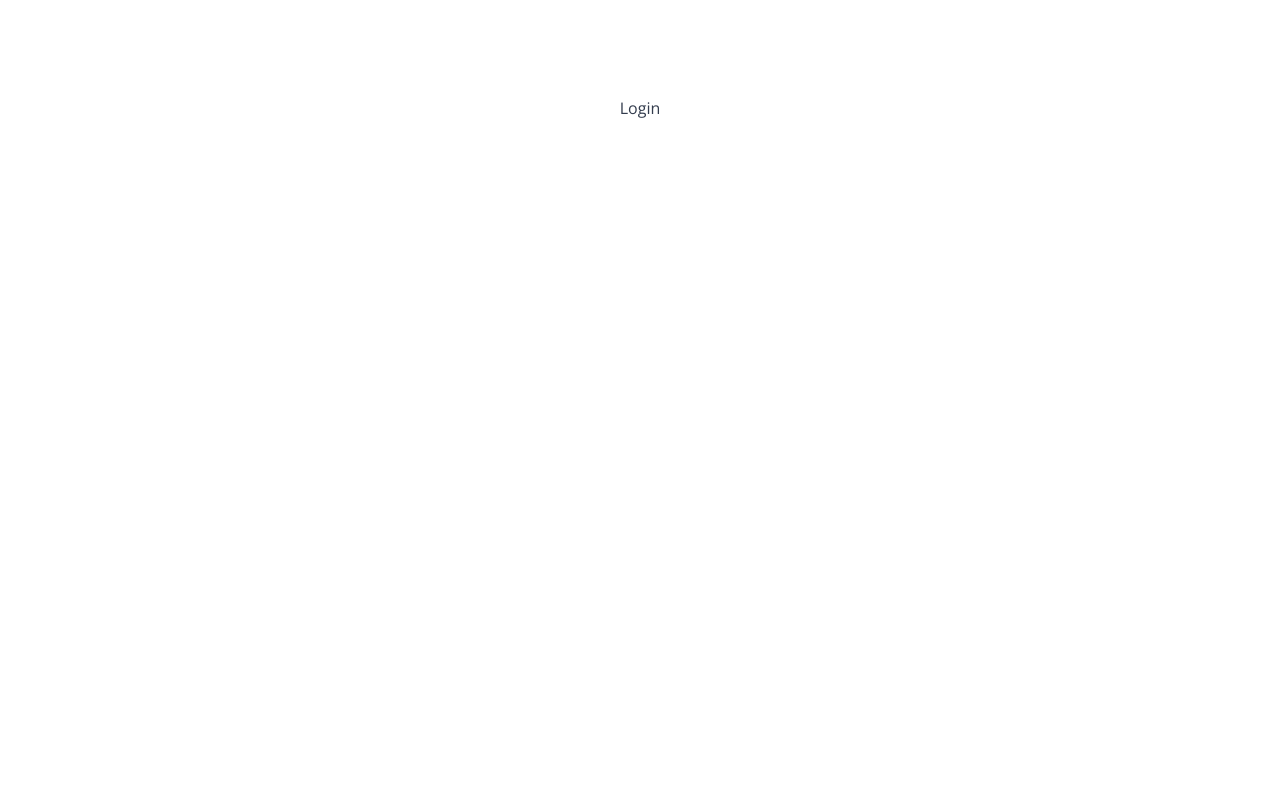
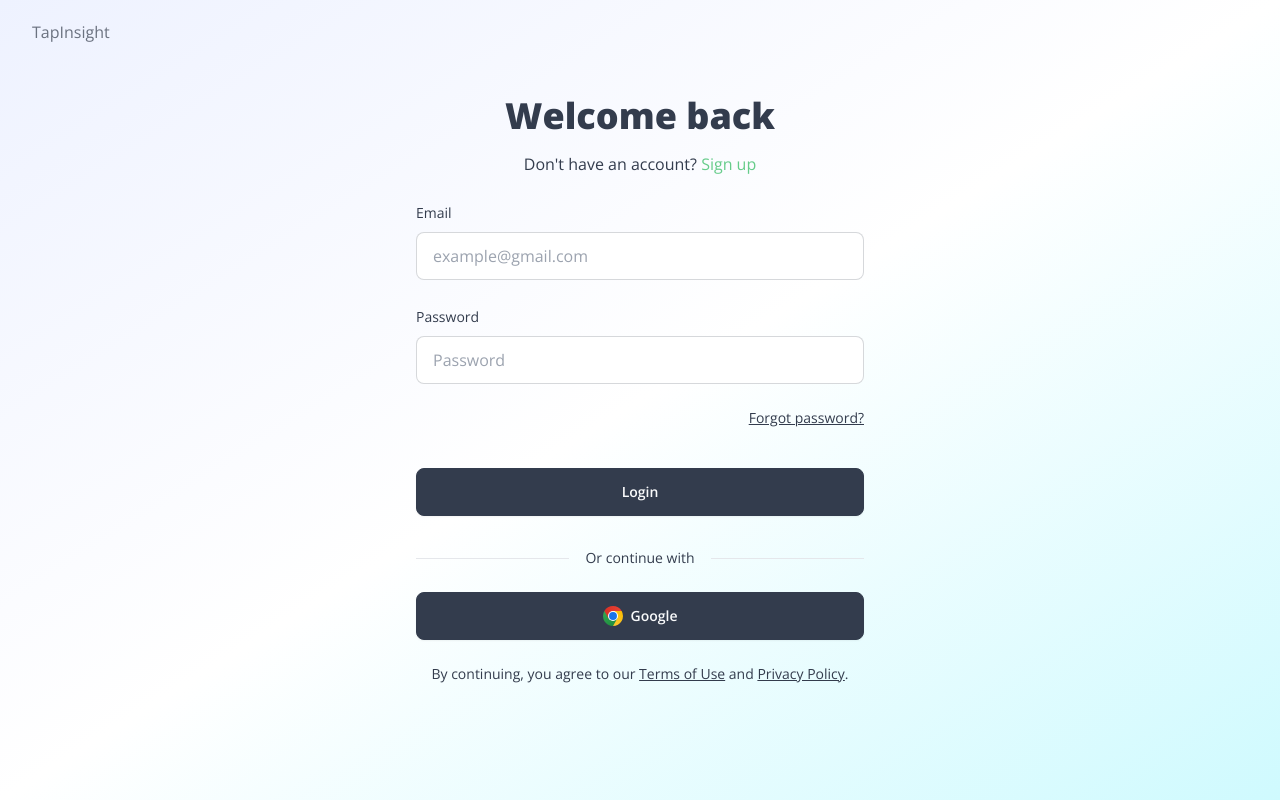
Before and after one commit to cladams7905/next-taplo-app, a Next.js app: page /auth/login in a window 1280 px wide. Built offline with nearby package versions, Linux system fonts and the light colour scheme; no server answers.

Commit message:
Add login page design

```diff
--- a/app/auth/components/RegisterForm.tsx
+++ b/app/auth/components/RegisterForm.tsx
@@ -17,7 +17,10 @@ import {
 import { Input } from "@/components/shared/input";
 import { toast } from "@/components/shared/use-toast";
 import { Button } from "@/components/shared/button";
-import { signInWithEmailAndPassword, signUpWithEmailAndPassword } from "../actions";
+import {
+  signInWithEmailAndPassword,
+  signUpWithEmailAndPassword,
+} from "../actions";
 import { useTransition } from "react";
 
 const FormSchema = z
@@ -52,18 +55,15 @@ export default function RegisterForm() {
   });
 
   async function onSubmit(data: z.infer<typeof FormSchema>) {
-
     startTransition(async () => {
       const result = await signUpWithEmailAndPassword(data);
-			const {error} = JSON.parse(result);
+      const { error } = JSON.parse(result);
 
       if (error?.message) {
         toast({
           description: (
             <pre className="mt-2 w-[340px] rounded-md bg-slate-950 p-4">
-							<code className="text-red-400">
-								{'Error: ' + error.message}
-							</code>
+              <code className="text-red-400">{"Error: " + error.message}</code>
             </pre>
           ),
         });
@@ -76,7 +76,7 @@ export default function RegisterForm() {
                   Successfully registered!
                   <div className="text-white">
                     Please check {data.email}
-										<br/>
+                    <br />
                     to confirm your registration.
                   </div>
                 </code>
@@ -153,12 +153,12 @@ export default function RegisterForm() {
             </FormItem>
           )}
         />
-				<div onClick={form.handleSubmit(onSubmit)} className="w-full btn btn-neutral" style={{ marginTop: '2.5rem' }}>
-					{isPending ? (
-						<LoadingDots />
-					) : (
-						'Register'
-					)}
+        <div
+          onClick={form.handleSubmit(onSubmit)}
+          className="w-full btn btn-neutral"
+          style={{ marginTop: "2.5rem" }}
+        >
+          {isPending ? <LoadingDots /> : "Sign up"}
         </div>
       </form>
     </Form>
--- a/app/auth/components/SignInForm.tsx
+++ b/app/auth/components/SignInForm.tsx
@@ -18,12 +18,12 @@ import LoadingDots from "@/components/shared/LoadingDots";
 
 const FormSchema = z.object({
   email: z.string().email(),
-	password: z.string().min(1, {
+  password: z.string().min(8, {
     message: "Password is required.",
   }),
 });
 
-export default function SignInForm({closeSignInModal} : {closeSignInModal: () => void})  {
+export default function SignInForm() {
   const [isPending, startTransition] = useTransition();
 
   const form = useForm<z.infer<typeof FormSchema>>({
@@ -37,22 +37,18 @@ export default function SignInForm({closeSignInModal} : {closeSignInModal: () =>
   function onSubmit(data: z.infer<typeof FormSchema>) {
     startTransition(async () => {
       const result = await signInWithEmailAndPassword(data);
-			const {error} = JSON.parse(result);
+      const { error } = JSON.parse(result);
 
       if (error?.message) {
         toast({
           description: (
             <pre className="mt-2 w-[340px] rounded-md bg-slate-950 p-4">
-							<code className="text-red-400">
-								{'Error: ' + error.message}
-							</code>
+              <code className="text-red-400">{"Error: " + error.message}</code>
             </pre>
           ),
         });
-			} else {
-				closeSignInModal();
       }
-		})
+    });
   }
 
   return (
@@ -69,10 +65,11 @@ export default function SignInForm({closeSignInModal} : {closeSignInModal: () =>
             <FormItem>
               <FormLabel>Email</FormLabel>
               <FormControl>
-								<Input
+                <input
                   placeholder="example@gmail.com"
                   {...field}
                   type="email"
+                  className="input input-bordered flex items-center gap-2 w-full"
                   onChange={field.onChange}
                 />
               </FormControl>
@@ -87,10 +84,11 @@ export default function SignInForm({closeSignInModal} : {closeSignInModal: () =>
             <FormItem>
               <FormLabel>Password</FormLabel>
               <FormControl>
-								<Input
-									placeholder="password"
+                <input
+                  placeholder="Password"
                   {...field}
                   type="password"
+                  className="input input-bordered flex items-center gap-2 w-full"
                   onChange={field.onChange}
                 />
               </FormControl>
@@ -98,13 +96,14 @@ export default function SignInForm({closeSignInModal} : {closeSignInModal: () =>
             </FormItem>
           )}
         />
-				<Button type="submit" className="w-full text-white bg-secondary border-secondary hover:bg-secondary-foreground hover:border-secondary-foreground" style={{ marginTop: '2.5rem' }}>
-					{isPending ? (
-						<LoadingDots color="#FFFFFF" />
-					) : (
-						'Sign In'
-					)}
-				</Button>
+        <p className="link text-sm text-right">Forgot password?</p>
+        <div
+          onClick={form.handleSubmit(onSubmit)}
+          className="w-full btn btn-neutral"
+          style={{ marginTop: "2.5rem" }}
+        >
+          {isPending ? <LoadingDots /> : "Login"}
+        </div>
       </form>
     </Form>
   );
--- a/app/auth/login/page.tsx
+++ b/app/auth/login/page.tsx
@@ -1,11 +1,36 @@
+"use client";
 
+import SignInForm from "../components/SignInForm";
+import OAuthForm from "../components/OAuthForm";
+import Link from "next/link";
 
 export default function Login() {
-    return (
-        <main className="flex min-h-screen w-full flex-col items-center justify-between p-24">
-            <div className="flex flex-row flex-wrap font-sans lg:mb-32 md:mb-16 sm:mb-12 lg:gap-12 md:gap-8 sm:gap-4 items-center justify-center w-full">
-            <p>Login</p>
-            </div>
-        </main>
-    );
+  return (
+    <main className="bg-gradient-to-br from-indigo-50 via-white to-cyan-100">
+      <div className="navbar fixed lg:px-6 font-sans text-gray-500 ">
+        <div className="navbar-start">
+          {/* <Logo/> */}
+          <div className="ml-2">TapInsight</div>
+        </div>
+      </div>
+      <div className="flex min-h-screen w-full flex-col items-center justify-between p-24 font-sans">
+        <div className="flex flex-col items-center justify-center w-full max-w-md">
+          <p className="font-bold text-4xl mb-4">Welcome back</p>
+          <p className="">
+            Don&apos;t have an account?{" "}
+            <Link href={"/auth/signup"}>
+              <span className="link link-primary link-hover">Sign up</span>
+            </Link>
+          </p>
+          <SignInForm />
+          <OAuthForm />
+          <p className="mt-6 text-sm">
+            By continuing, you agree to our{" "}
+            <span className="link">Terms of Use</span> and{" "}
+            <span className="link">Privacy Policy</span>.
+          </p>
+        </div>
+      </div>
+    </main>
+  );
 }
--- a/app/auth/signup/page.tsx
+++ b/app/auth/signup/page.tsx
@@ -1,10 +1,11 @@
+import Link from "next/link";
 import OAuthForm from "../components/OAuthForm";
 import RegisterForm from "../components/RegisterForm";
 
 export default function Signup() {
   return (
-    <main>
-      <div className="navbar fixed lg:px-6 font-sans text-gray-500">
+    <main className="bg-gradient-to-br from-indigo-50 via-white to-cyan-100">
+      <div className="navbar fixed lg:px-6 font-sans text-gray-500 ">
         <div className="navbar-start">
           {/* <Logo/> */}
           <div className="ml-2">TapInsight</div>
@@ -15,7 +16,9 @@ export default function Signup() {
           <p className="font-bold text-4xl mb-4">Get started for free!</p>
           <p className="">
             Already have an account?{" "}
-            <span className="link link-primary link-hover">Login</span>
+            <Link href={"/auth/login"}>
+              <span className="link link-primary link-hover">Login</span>
+            </Link>
           </p>
           <RegisterForm />
           <OAuthForm />
--- a/components/layout/Navbar/Navbar.tsx
+++ b/components/layout/Navbar/Navbar.tsx
@@ -6,6 +6,7 @@ import useScroll from "@/lib/hooks/use-scroll";
 
 import s from "./Navbar.module.css";
 import { ArrowRight } from "lucide-react";
+import Link from "next/link";
 
 export default function Navbar({ session }: { session: Session | null }) {
   const scrolled = useScroll(50);
@@ -69,11 +70,15 @@ export default function Navbar({ session }: { session: Session | null }) {
           </ul>
         </div>
         <div className="navbar-end">
-          <div className="btn btn-outline btn-sm max-w-fit">Login</div>
-          <div className="btn btn-primary btn-sm max-w-fit ml-2">
-            Try for free
-            <ArrowRight size={20} />
-          </div>
+          <Link href={"/auth/login"}>
+            <div className="btn btn-outline btn-sm max-w-fit">Login</div>
+          </Link>
+          <Link href={"auth/signup"}>
+            <div className="btn btn-primary btn-sm max-w-fit ml-2">
+              Try for free
+              <ArrowRight size={20} />
+            </div>
+          </Link>
         </div>
       </div>
     </main>
```
Lines whose indentation alone changed are shown as unchanged.
